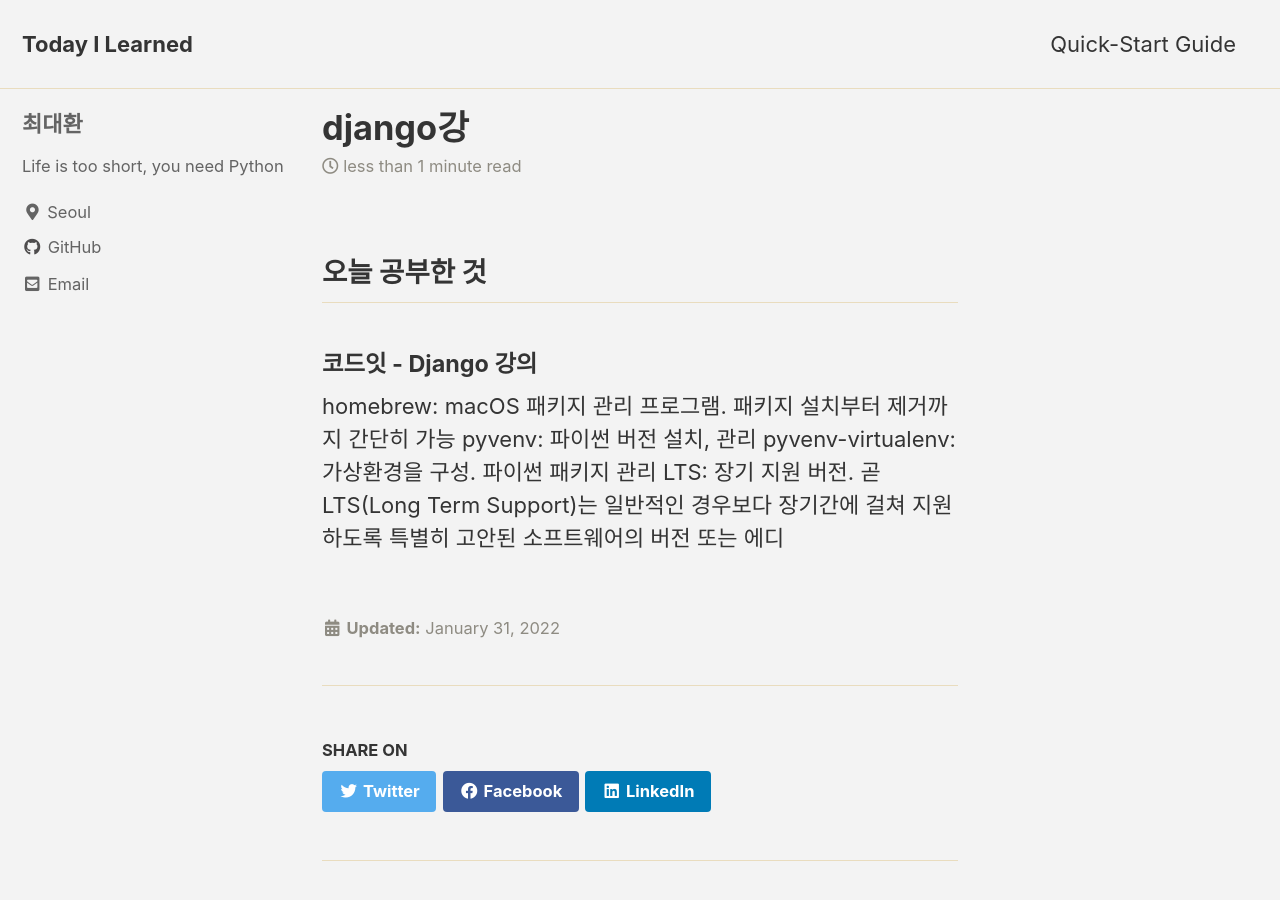
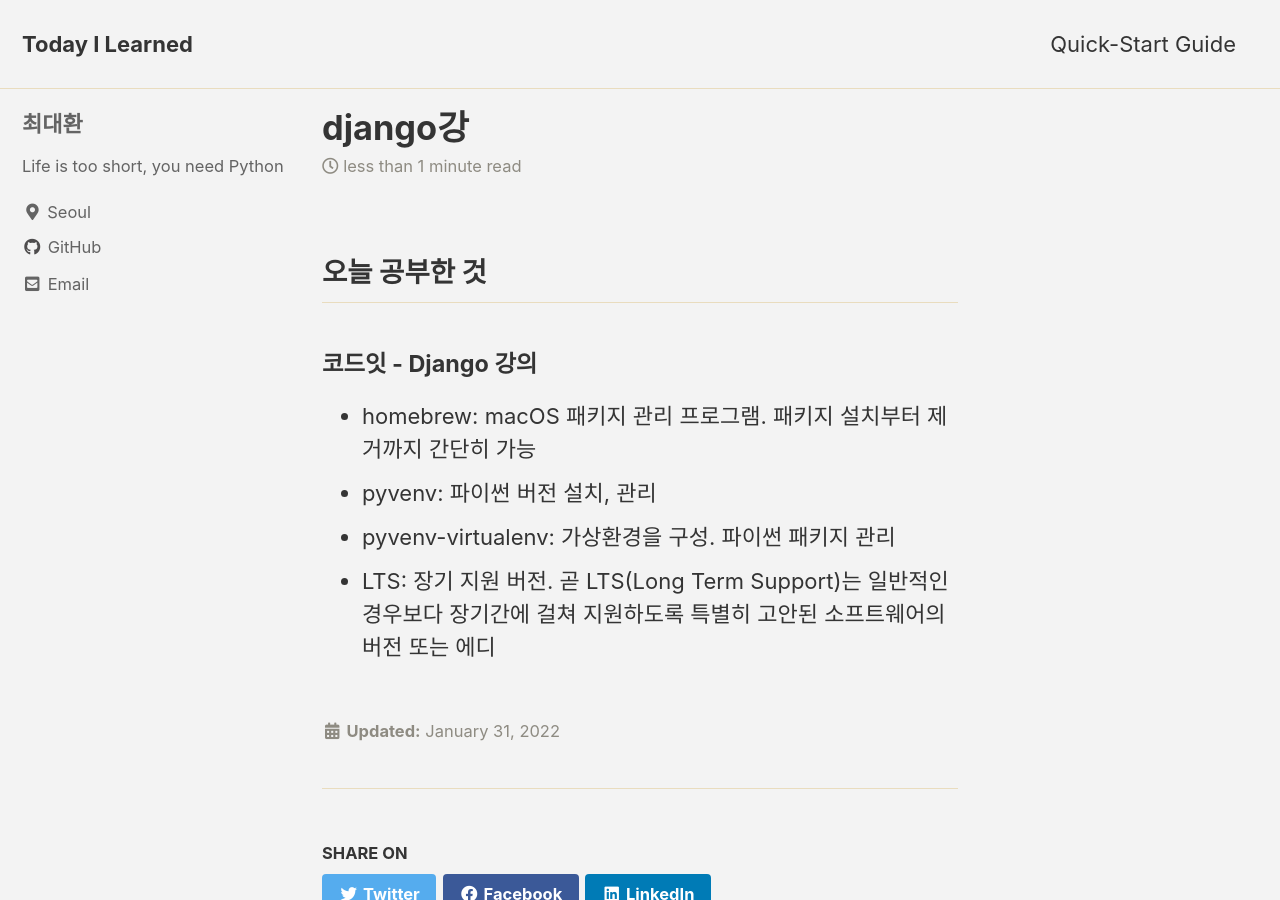
Before and after one commit to choidaehwan/choidaehwan.github.io, a Jekyll site: the page built from _posts/2022-01-31-django-lecture.md, in a window 1280 px wide and 900 px high. Built offline with Jekyll 4.4.1, drawn with Linux system fonts in a browser that asks for light colours; cached includes are drawn as plain includes.

```diff
--- a/_posts/2022-01-31-django-lecture.md
+++ b/_posts/2022-01-31-django-lecture.md
@@ -4,7 +4,7 @@ title: "django강"
 ---
 ## 오늘 공부한 것
 #### 코드잇 - Django 강의
-homebrew: macOS 패키지 관리 프로그램. 패키지 설치부터 제거까지 간단히 가능
-pyvenv: 파이썬 버전 설치, 관리
-pyvenv-virtualenv: 가상환경을 구성. 파이썬 패키지 관리
-LTS: 장기 지원 버전. 곧 LTS(Long Term Support)는 일반적인 경우보다 장기간에 걸쳐 지원하도록 특별히 고안된 소프트웨어의 버전 또는 에디
+- homebrew: macOS 패키지 관리 프로그램. 패키지 설치부터 제거까지 간단히 가능
+- pyvenv: 파이썬 버전 설치, 관리
+- pyvenv-virtualenv: 가상환경을 구성. 파이썬 패키지 관리
+- LTS: 장기 지원 버전. 곧 LTS(Long Term Support)는 일반적인 경우보다 장기간에 걸쳐 지원하도록 특별히 고안된 소프트웨어의 버전 또는 에디
```
